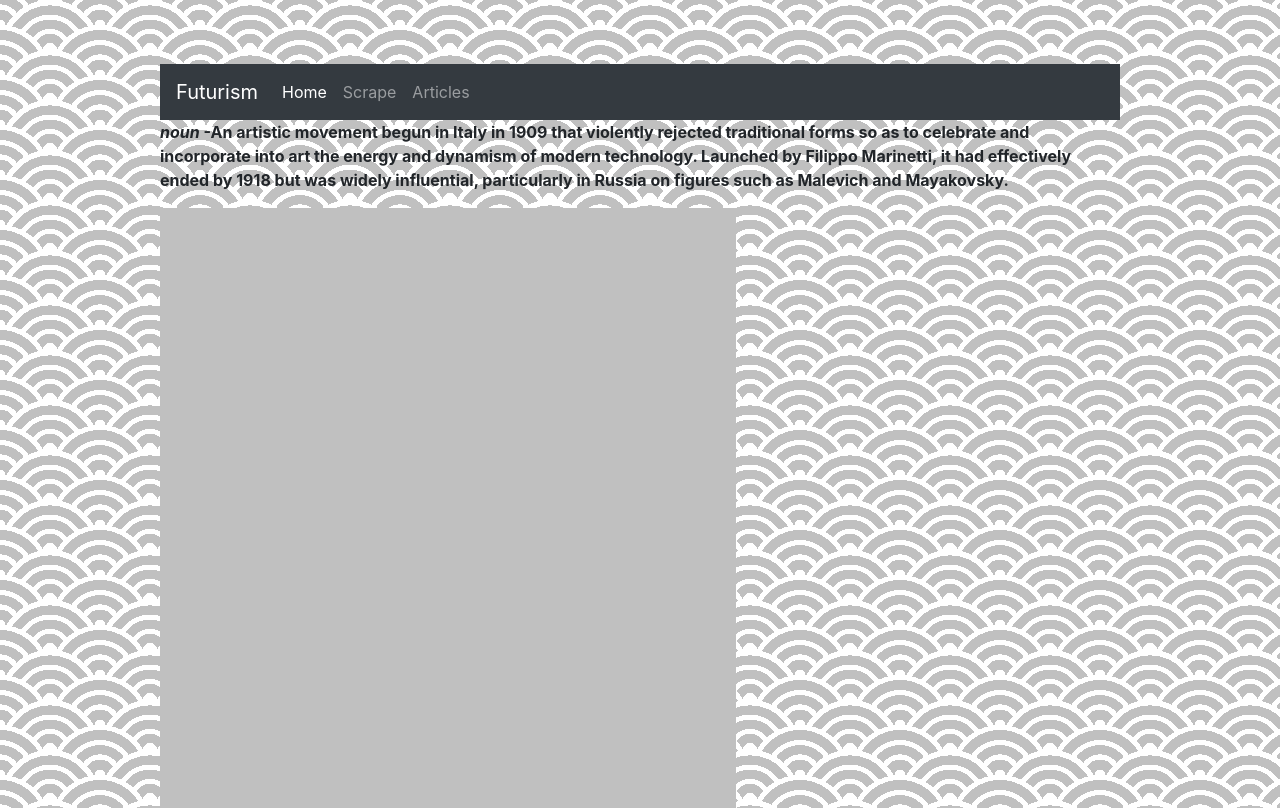
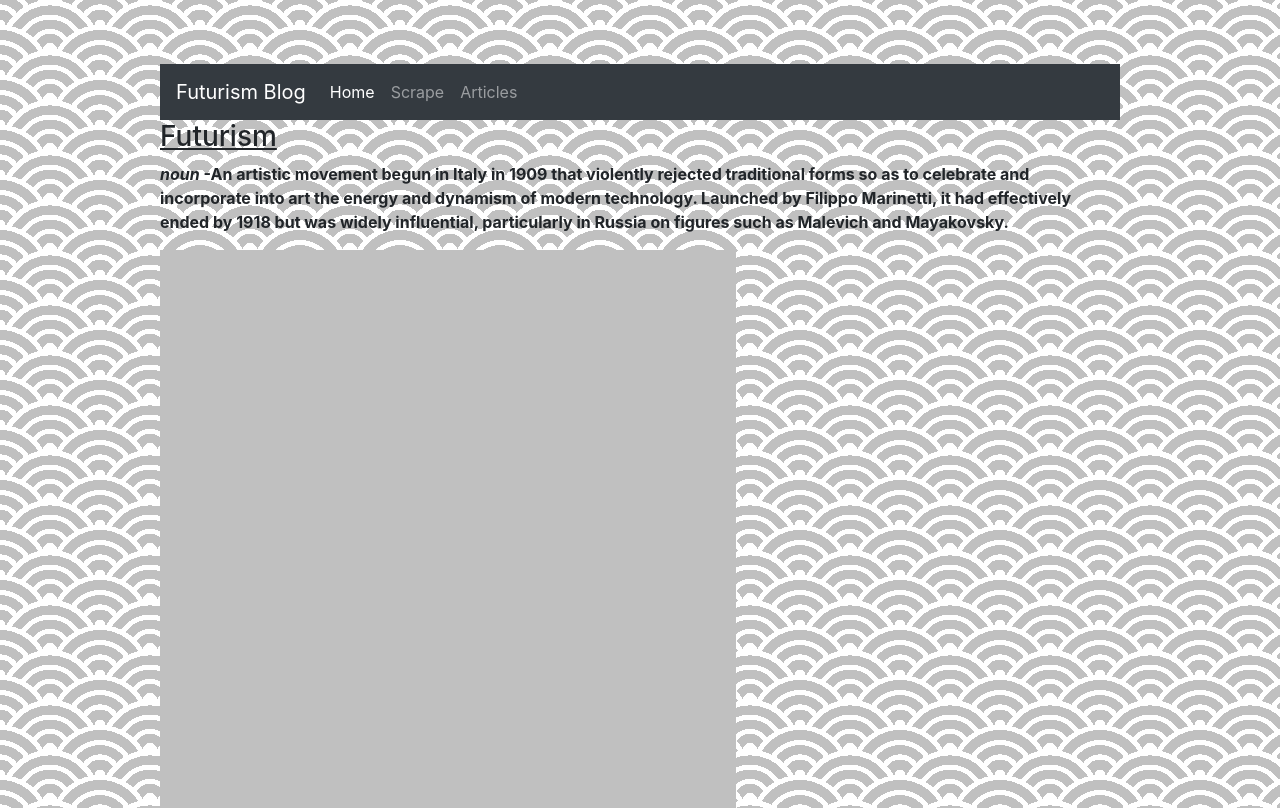
Before and after one commit to jacobwilder/scraper, a website: page public/index.html in a window 1280 px wide. Shown: the top 808 px of the page. Drawn offline with nearby package versions, Linux system fonts and the light colour scheme; no server answers.

```diff
--- a/public/index.html
+++ b/public/index.html
@@ -9,7 +9,7 @@
   <body>
     <div id="wrapper">
         <nav class="navbar navbar-expand-lg navbar-dark bg-dark">
-            <a class="navbar-brand" href="#">Futurism</a>
+            <a class="navbar-brand" href="#">Futurism Blog</a>
             <button class="navbar-toggler" type="button" data-toggle="collapse" data-target="#navbarNavAltMarkup" aria-controls="navbarNavAltMarkup" aria-expanded="false" aria-label="Toggle navigation">
               <span class="navbar-toggler-icon"></span>
             </button>
@@ -21,7 +21,7 @@
               </div>
             </div>
           </nav>
-
+          <h3><u>Futurism</u></h3>
         <p> <strong><i>noun</i></strong><strong> -An artistic movement begun in Italy in 1909 that violently rejected traditional forms so as to celebrate
              and incorporate into art the energy and dynamism of modern technology. Launched by Filippo Marinetti, it
              had effectively ended by 1918 but was widely influential, particularly in Russia on figures such as Malevich
```
